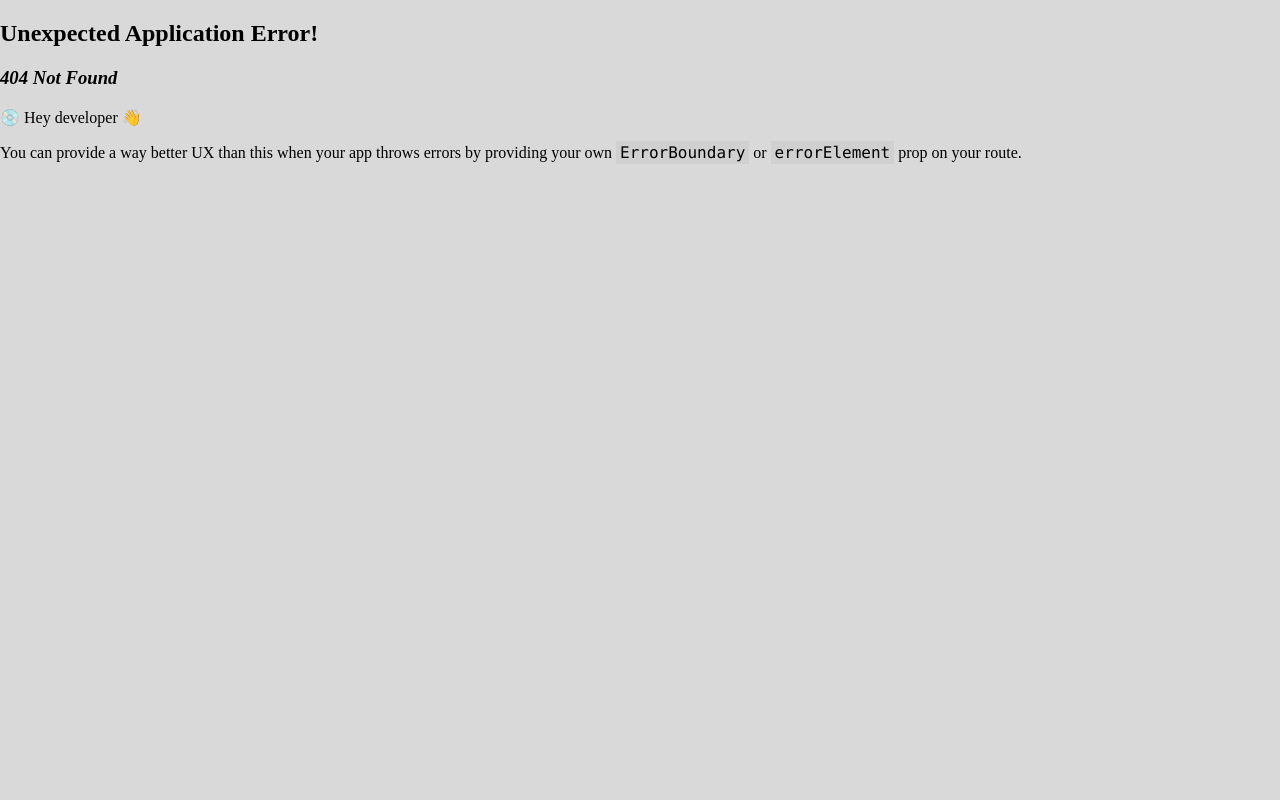
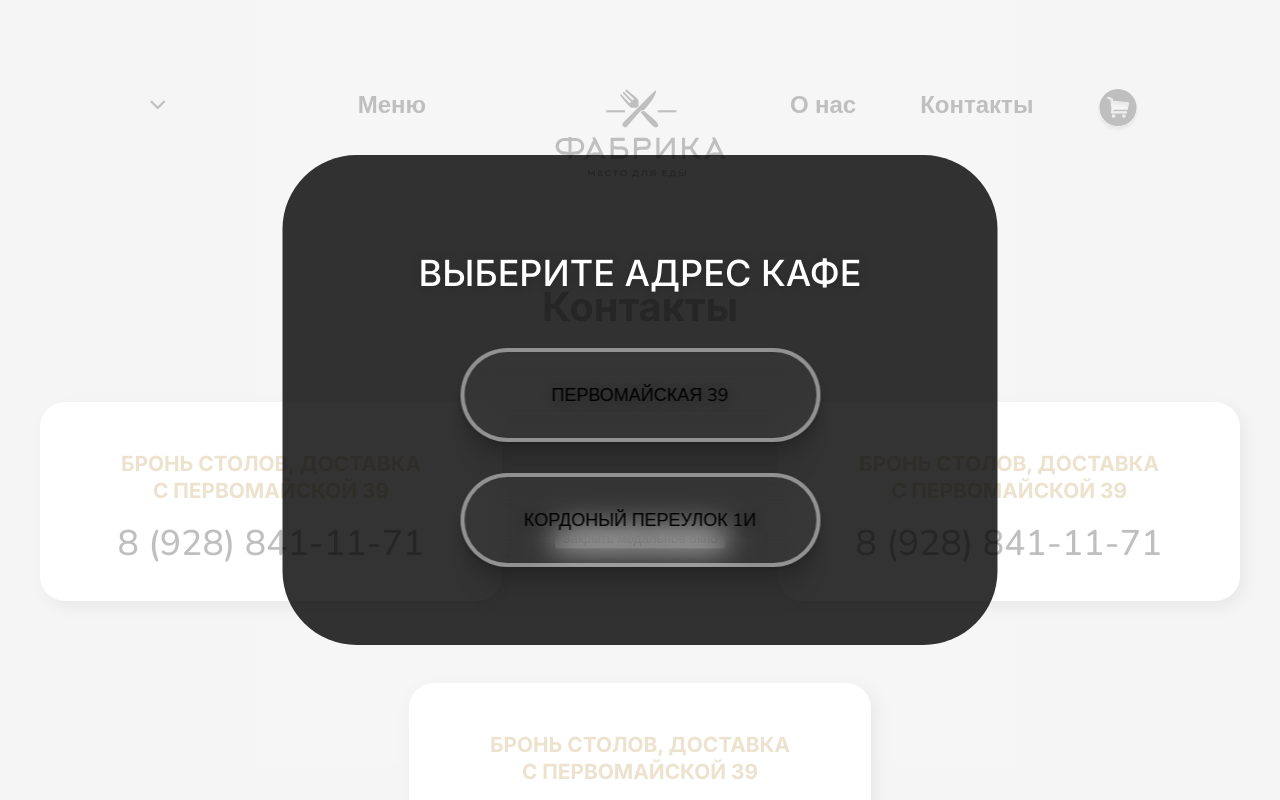
Before and after one commit to Julianbgs/Fabrika, a React (Create React App) app: page /contacts in a window 1280 px wide. Before the commit this address had no page. Shown: the top 800 px of the page. Built offline with nearby package versions, Linux system fonts and the light colour scheme.

Commit message:
[~] add new page contacts

```diff
--- a/src/index.css
+++ b/src/index.css
@@ -13,3 +13,10 @@ code {
   width: 100%;
   margin: 0 auto;
 }
+
+
+.container-small {
+  max-width: 1200px;
+  width: 100%;
+  margin: 0 auto;
+}
--- a/src/index.tsx
+++ b/src/index.tsx
@@ -5,10 +5,10 @@ import reportWebVitals from './reportWebVitals';
 import {createBrowserRouter} from "react-router-dom";
 import Main from "./main/Pages/Main/Main";
 import {RouterProvider} from "react-router";
-import ChooseAddress from "./main/Components/ChooseAddressModal/ChooseRestaurant";
 import {Provider} from "react-redux";
 import store from "./main/store/store";
 import About from "./main/Pages/About/About";
+import ContactsPage from "./main/Pages/Contacts/Contacts";
 
 const routes = createBrowserRouter([
     {
@@ -18,6 +18,10 @@ const routes = createBrowserRouter([
     {
         path: '/about-us',
         element: <About/>
+    },
+    {
+        path: '/contacts',
+        element: <ContactsPage/>
     }
 ])
 
--- a/src/main/Components/About-us/About-us.scss
+++ b/src/main/Components/About-us/About-us.scss
@@ -1,3 +1,8 @@
+.about {
+    padding-top: 96px;
+    box-sizing: border-box;
+}
+
 .about-main {
   display: flex;
   justify-content: space-between;
--- a/src/main/Components/AchieveSlider/AchieveSlider.scss
+++ b/src/main/Components/AchieveSlider/AchieveSlider.scss
@@ -1,5 +1,7 @@
 .slider {
   padding-bottom: 130px;
+  padding-top: 96px;
+  box-sizing: border-box;
 }
 
 .slide {
--- /dev/null
+++ b/src/main/Components/Contacts/Contacts.tsx
@@ -0,0 +1,90 @@
+import React from "react";
+
+import map from '../../../assets/images/contacts/map.png';
+import mapDelivery from '../../../assets/images/contacts/map-delivery.png';
+
+import './Contacts.scss';
+
+export default function Contacts() {
+    return (
+        <section className="contacts">
+            <div className="contacts__main">
+                <div className="contacts__title">Контакты</div>
+                <div className="contacts__box">
+                    <div className="contacts__item">
+                        <div className="contacts__box-title">
+                            Бронь столов, доставка с Первомайской 39
+                        </div>
+                        <div className="contacts__box-number">
+                            8 (928) 841-11-71
+                        </div>
+                    </div>
+                    <div className="contacts__item">
+                        <div className="contacts__box-title">
+                            Бронь столов, доставка с Первомайской 39
+                        </div>
+                        <div className="contacts__box-number">
+                            8 (928) 841-11-71
+                        </div>
+                    </div>
+                </div>
+                <div className="contacts__box contacts__box--center">
+                    <div className="contacts__item">
+                        <div className="contacts__box-title">
+                            Бронь столов, доставка с Первомайской 39
+                        </div>
+                        <div className="contacts__box-number">
+                            8 (928) 841-11-71
+                        </div>
+                    </div>
+                </div>
+            </div>
+            <div className="contacts__maps">
+                <div className="contacts__map">
+                    <div className="contacts__image">
+                        <img src={map} alt="image map"/>
+                    </div>
+                    <div className="contacts__map-boxes">
+                        <div className="contacts__map-box">
+                            <div className="contacts__map-box-title">г. Анапа, ул. Первомайская 39</div>
+                            <div className="contacts__map-box-descr">График работы:</div>
+                            <div className="contacts__map-box-descr">Пн-чт с 10:00 до 00:00</div>
+                            <div className="contacts__map-box-descr">Пт-вс с 10:00 до 02:00:</div>
+                        </div>
+                        <div className="contacts__map-box">
+                            <div className="contacts__map-box-title">г. Анапа, переулок Кордонный 1И</div>
+                            <div className="contacts__map-box-descr">График работы:</div>
+                            <div className="contacts__map-box-descr">Пн-чт с 10:00 до 00:00</div>
+                            <div className="contacts__map-box-descr">Пт-вс с 10:00 до 02:00:</div>
+                        </div>
+                    </div>
+                </div>
+                <div className="contacts__map">
+                    <div className="contacts__map-boxes left">
+                        <h3 className="contacts__title-delivery">Доставка!</h3>
+                        <p className="contacts__sub-title">«Фабрика» рада, что вы выбираете нашу доставку!</p>
+                        <p className="contacts__description">Хотим сразу рассказать о тарифах по доставке, так как
+                            блюда мы отдаем по честной цене, нам придется включить стоимость за доставку:
+                        </p>
+                        <div className="contacts__delivery">
+                            <p className="contacts__delivery-item">Анапа – 150 рублей </p>
+                            <p className="contacts__delivery-item contacts__delivery-item--blue">Анапская – 250
+                                рублей</p>
+                            <p className="contacts__delivery-item contacts__delivery-item--orange">Су-Псех – 250 рублей
+                            </p>
+                            <p className="contacts__delivery-item contacts__delivery-item--red">Витязево – 350
+                                рублей</p>
+
+                            <p className="contacts__delivery-item contacts__delivery-item--purple">Джемете – 350
+                                рублей</p>
+
+                        </div>
+                    </div>
+                    <div className="contacts__image-delivery">
+                        <img src={mapDelivery} alt="image map"/>
+                    </div>
+                </div>
+            </div>
+        </section>
+    )
+}
--- a/src/main/Components/Footer/Footer.tsx
+++ b/src/main/Components/Footer/Footer.tsx
@@ -42,7 +42,7 @@ export default function Footer() {
                             </StyledLink>
                         </li>
                         <li className="footer__elem">
-                            <StyledLink to={'/'}>
+                            <StyledLink to={'/contacts'}>
                                 <HeaderItem title={'Контакты'}/>
                             </StyledLink>
                         </li>
--- a/src/main/Components/Header/Header.scss
+++ b/src/main/Components/Header/Header.scss
@@ -1,8 +1,7 @@
 .header {
     display: flex;
     flex-direction: column;
-    padding: 89px 140px;
-    margin-bottom: 31px;
+    padding: 89px 140px 0 140px;
 }
 
 .header__nav {
@@ -15,6 +14,8 @@
 
 .header__box {
     display: flex;
+    justify-content: space-between;
+    width: 35%;
 }
 
 
--- a/src/main/Components/Header/Header.tsx
+++ b/src/main/Components/Header/Header.tsx
@@ -37,7 +37,7 @@ export default function Header() {
                                 <StyledLink to={'/about-us'}>
                                     <HeaderItem title={'О нас'}/>
                                 </StyledLink>
-                                <StyledLink to={'/'}>
+                                <StyledLink to={'/contacts'}>
                                     <HeaderItem isLastItem={true} title={'Контакты'}/>
                                 </StyledLink>
                             </li>
--- /dev/null
+++ b/src/main/Pages/Contacts/Contacts.scss
@@ -0,0 +1,226 @@
+.contacts {
+  padding: 96px 0 168px;
+  box-sizing: border-box;
+}
+
+.contacts__main {
+  display: flex;
+  align-items: center;
+  flex-direction: column;
+  width: 100%;
+  margin-bottom: 220px;
+}
+
+.contacts__title {
+  width: 100%;
+  margin-bottom: 71px;
+  color: #000000;
+  text-align: center;
+  font-family: Inter, sans-serif;
+  font-size: 40px;
+  font-style: normal;
+  font-weight: 700;
+  line-height: normal;
+  text-align: center;
+}
+
+.contacts__box {
+  display: flex;
+  justify-content: space-between;
+  align-items: center;
+  flex-wrap: wrap;
+  width: 100%;
+  margin-bottom: 82px;
+}
+
+.contacts__box--center {
+  justify-content: center;
+  margin-bottom: 0;
+}
+
+.contacts__item {
+  width: 462px;
+  padding: 48px 76px 39px;
+  box-sizing: border-box;
+  border-radius: 25px;
+  background: #FFF;
+  box-shadow: 4.955px 5.781px 14.618px 0 rgba(0, 0, 0, 0.25);
+}
+
+.contacts__box-title {
+  margin-bottom: 21px;
+  color: #B48A39;
+  text-align: center;
+  font-family: Inter, sans-serif;
+  font-size: 20.837px;
+  font-style: normal;
+  font-weight: 700;
+  line-height: 27px;
+  text-transform: uppercase;
+}
+
+.contacts__box-number {
+  color: #000;
+  text-align: center;
+  font-family: Nunito, sans-serif;
+  font-size: 35.592px;
+  font-style: normal;
+  font-weight: 500;
+  line-height: 37px;
+}
+
+.contacts__map {
+  display: flex;
+  justify-content: space-between;
+  align-items: center;
+  width: 100%;
+  margin-bottom: 182px;
+
+  &:last-of-type {
+    margin-bottom: 0;
+  }
+}
+
+.contacts__image {
+  width: 575px;
+  height: auto;
+
+  img {
+    width: 100%;
+  }
+}
+
+.contacts__map-boxes {
+  display: flex;
+  flex-direction: column;
+  justify-content: center;
+}
+
+.left {
+  justify-content: flex-start;
+}
+
+.contacts__map-box {
+  margin-bottom: 95px;
+
+  &:last-of-type {
+    margin-bottom: 0;
+  }
+}
+
+.contacts__map-box-title {
+  color: #000;
+  font-family: Inter, sans-serif;
+  font-size: 24px;
+  font-style: normal;
+  font-weight: 700;
+  line-height: 49px;
+}
+
+.contacts__map-box-descr {
+  color: #000;
+  font-family: Inter, sans-serif;
+  font-size: 24px;
+  font-style: normal;
+  font-weight: 700;
+  line-height: 37px
+}
+
+.contacts__title-delivery {
+  margin-bottom: 10px;
+  color: #000000;
+  font-family: Inter, sans-serif;
+  font-size: 32px;
+  font-style: normal;
+  font-weight: 900;
+  line-height: normal;
+  text-transform: uppercase;
+  text-align: left;
+}
+
+.contacts__sub-title {
+  margin-bottom: 15px;
+  color: #000000;
+  font-family: Nunito, sans-serif;
+  font-size: 24px;
+  font-style: italic;
+  font-weight: 600;
+  line-height: 16px;
+}
+
+.contacts__description {
+  width: 555px;
+  margin-bottom: 24px;
+  color: #000000;
+  font-family: Nunito, sans-serif;
+  font-size: 18px;
+  font-style: normal;
+  font-weight: 500;
+  line-height: 19px;
+}
+
+.contacts__delivery {
+  display: flex;
+  flex-wrap: wrap;
+  width: 100%;
+  padding-left: 30px;
+  box-sizing: border-box;
+}
+
+.contacts__image-delivery {
+  flex-shrink: 0;
+  width: 516px;
+  height: auto;
+
+  img {
+    width: 100%;
+  }
+}
+
+.contacts__delivery-item {
+  position: relative;
+  width: 100%;
+  margin: 0;
+  color: #000000;
+  font-family: Nunito, sans-serif;
+  font-size: 24px;
+  font-style: normal;
+  font-weight: 700;
+  line-height: 36px;
+
+  &::after {
+    content: '';
+    position: absolute;
+    top: 50%;
+    left: -30px;
+    transform: translateY(-50%);
+    width: 9px;
+    height: 9px;
+    border-radius: 50%;
+    background-color: #2FB41A;
+  }
+}
+
+.contacts__delivery-item--blue {
+  &::after {
+    background-color: #194F7E;
+  }
+}
+
+.contacts__delivery-item--orange {
+  &::after {
+    background-color: #FEA13A;
+  }
+}
+
+.contacts__delivery-item--red {
+  &::after {
+    background-color: #EF5754;
+  }
+}
+
+.contacts__delivery-item--purple {
+  &::after {
+    background-color: #D173FA;
+  }
+}
--- a/src/main/Pages/About/About.tsx
+++ b/src/main/Pages/Contacts/Contacts.tsx
@@ -5,9 +5,9 @@ import {InitialStoreInterface} from "../../Core/interfaces/store";
 import Modal from 'react-modal';
 import ChooseAddress from "../../Components/ChooseAddressModal/ChooseRestaurant";
 
-import './About.scss';
+import './Contacts.scss';
 import Footer from "../../Components/Footer/Footer";
-import AboutUs from "../../Components/About-us/About-us";
+import Contacts from "../../Components/Contacts/Contacts";
 
 
 const customStyles = {
@@ -25,7 +25,7 @@ const customStyles = {
     },
 };
 
-export default function About() {
+export default function ContactsPage() {
     const initial: InitialStoreInterface[] = useSelector((state: any) => state);
     const address = initial[0] ? initial[0].address : null;
     useEffect(() => {
@@ -75,8 +75,8 @@ export default function About() {
                 {modalIsOpen && <ChooseAddress closeModal={closeModal} />}
             </Modal>
             <Header/>
-            <div className="container-about">
-                <AboutUs />
+            <div className="container-small">
+                <Contacts />
             </div>
             <Footer />
         </>
--- a/src/main/UI-elements/Select/Select.scss
+++ b/src/main/UI-elements/Select/Select.scss
@@ -3,7 +3,6 @@
     display: flex;
     align-items: center;
     text-align: center;
-    margin: 0 71px 0 41px;
     box-sizing: border-box;
     width: 210px;
 }
```
Also changed, not shown: src/assets/images/contacts/map-delivery.png (added), src/main/Components/Contacts/Contacts.scss (added), 1 other file (tests, documents, lock files or other folders).
